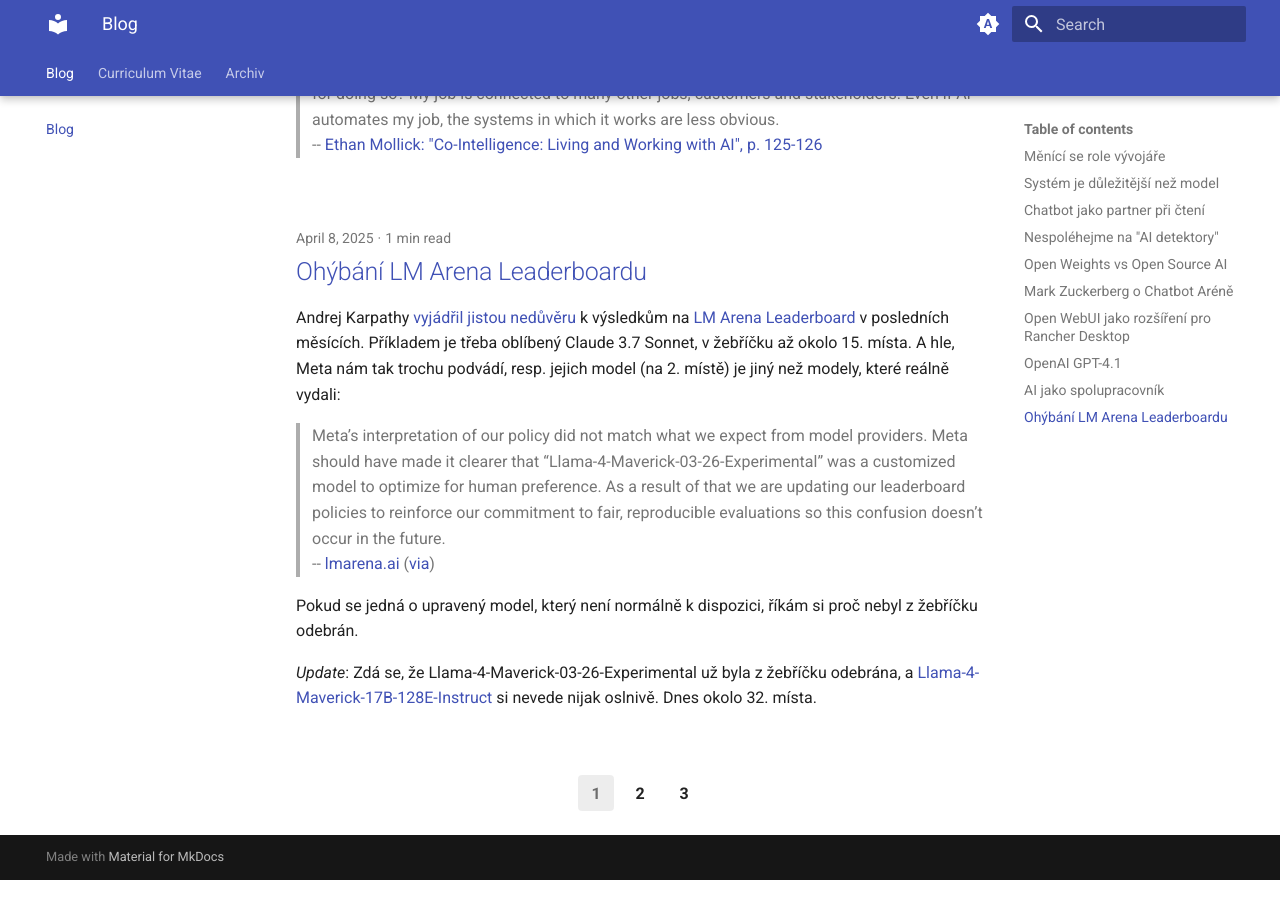
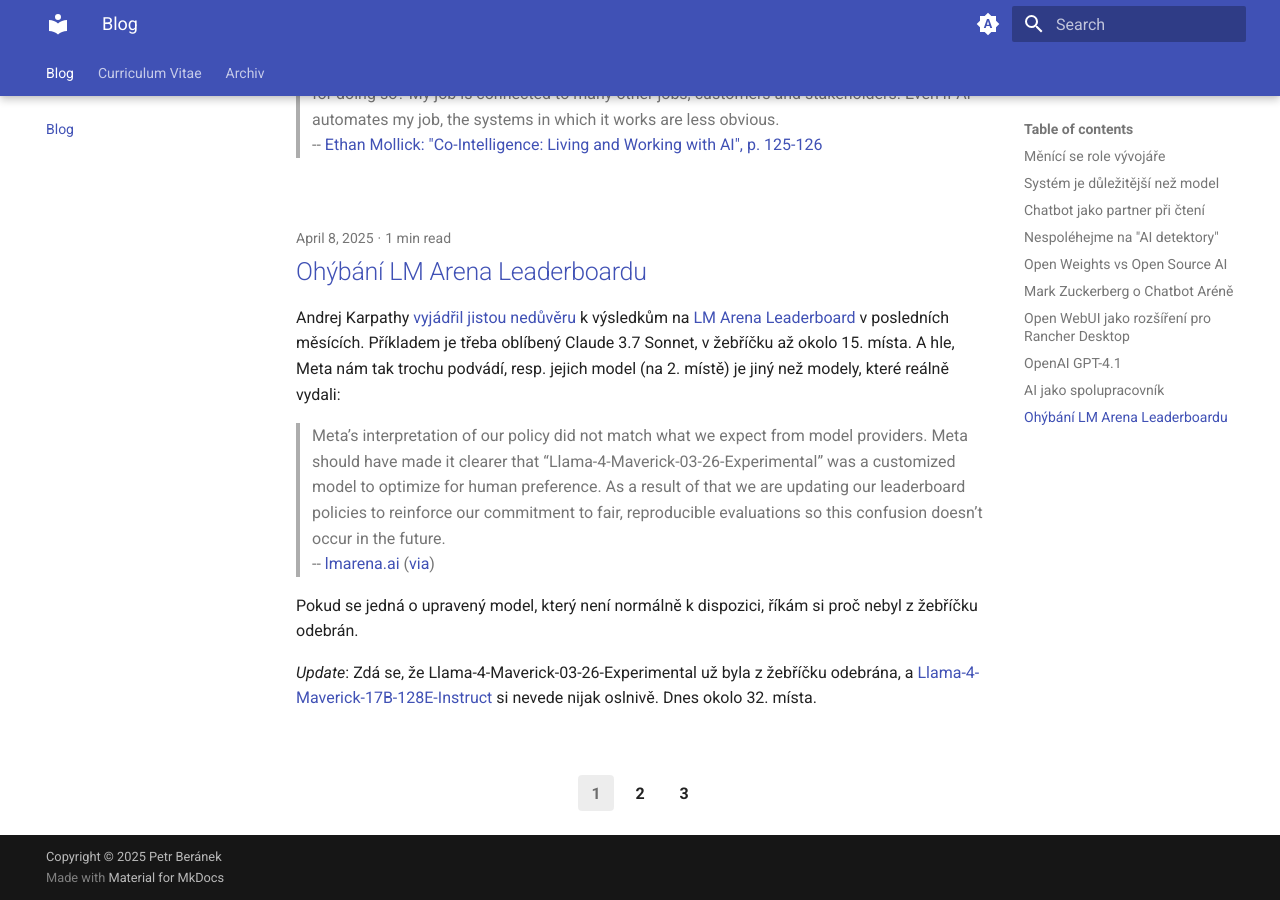
Before and after one commit to peberanek/peberanek.github.io, an MkDocs documentation site: the page built from docs/index.md, in a window 1280 px wide and 900 px high, scrolled down 5270 px. Built offline with MkDocs 1.6.1 and Material for MkDocs 9.7.7, drawn with Linux system fonts in a browser that asks for light colours.

Commit message:
chore: set up a footer

```diff
--- a/mkdocs.yml
+++ b/mkdocs.yml
@@ -1,5 +1,6 @@
 site_name: Petr Beránek
 site_url: https://peberanek.github.io/
+copyright: Copyright &copy; 2025 Petr Beránek
 
 theme:
   name: material
@@ -10,6 +11,7 @@
     - navigation.indexes
     - content.code.copy
     - content.code.annotate
+    - header.autohide
   palette:
     # Palette toggle for automatic mode
     - media: "(prefers-color-scheme)"
```
